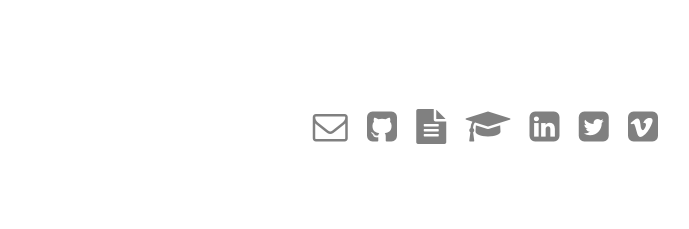
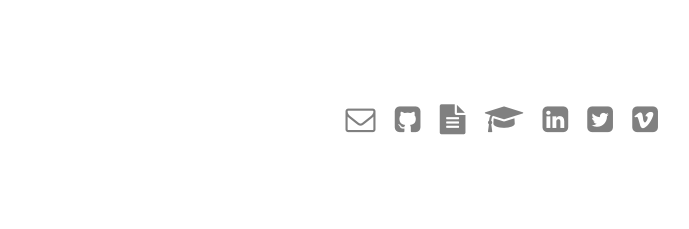
Before and after one commit to danieljayB/personal-site, a plain HTML site: page index.html in a window 1280 px wide. Shown: the part 431-660 px from the top of the page, without its empty margins (226-915 px from the left). Drawn offline with Linux system fonts and the light colour scheme.

Commit message:
demo page

```diff
--- a/index.html
+++ b/index.html
@@ -46,7 +46,7 @@ width: 110px;
   transition: all 700ms cubic-bezier(0.77, 0, 0.175, 1);
 
 }
-#video:hover, #pastworks:hover, #contpastworks:hover {
+#video:hover, #pastworks:hover {
         -webkit-transform: scale(3);
         transform: scale(3);
         z-index: 2;
@@ -69,7 +69,7 @@ a{
 	color:grey;
     font-family: FontAwesome;
     font-style: normal;
-    font-size:35px;
+    font-size:30px;
     text-decoration: none;
 }
 a:hover{
@@ -82,6 +82,10 @@ p{
 color:gray;
     font-family:courier;
     font-style: normal;
+}
+#contactme{
+ line-height:200px;
+
 }
 
 
@@ -122,13 +126,8 @@ color:gray;
 <!--TODO: make sure to add link to each videos URL in specific project description box (make project description box slide down from behind video+ image gallery).Also log visitor count/clicks.-->
 
 
-<br>
-<br>
-<br>
-<br>
-<br>
-<br>
-<p align="right"><a href="mailto:danbertner@gmail.com" target="_blank"></a>
+
+<p align="right" id="contactme"><a href="mailto:danbertner@gmail.com" target="_blank"></a>
 &nbsp;<a href="https://github.com/danieljayB" target="_blank"></a>
 &nbsp;<a href="cv/dannycv.pdf" target="_blank"></a>
 &nbsp;<a href="course/arduinocourse.pdf" target="_blank"></a>
```
Also changed, not shown: 1 other file.
